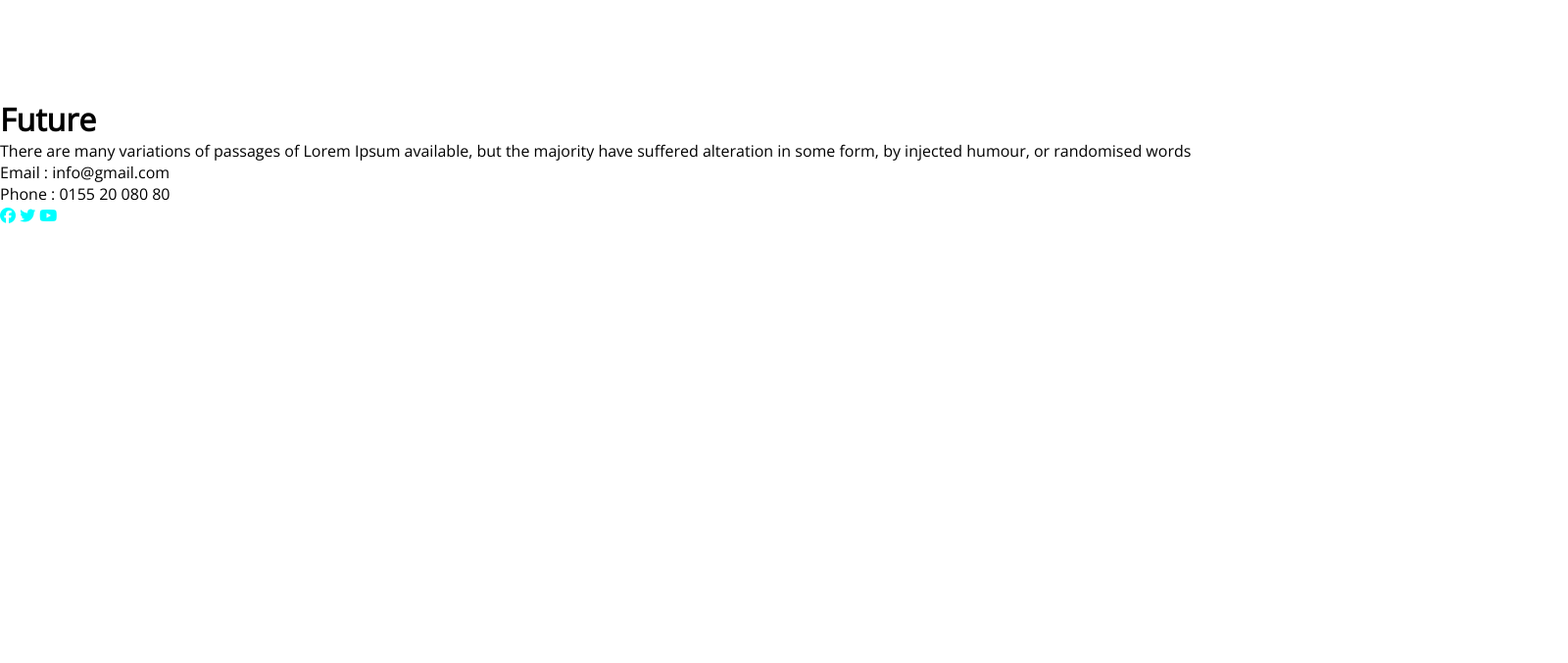
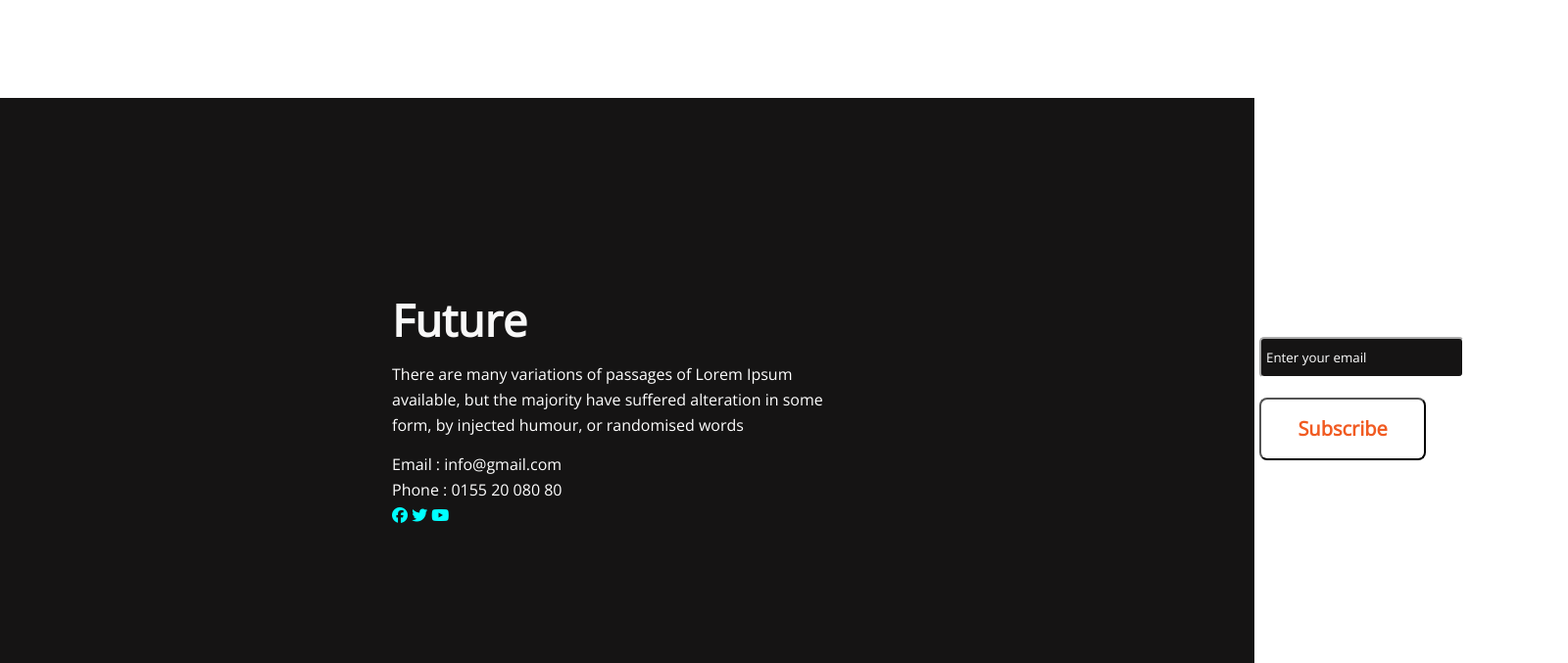
Before and after one commit to MUNNNAPRODHAN/First-Assingment, a plain HTML site: page index.html in a window 1280 px wide. Shown: the part 2646-3323 px from the top of the page at 98% size, 1600 px wide, since content can reach past the window. Before the commit the page ends 2877 px from the top, so only its background shows below. Drawn offline with nearby package versions, Linux system fonts and the light colour scheme.

Commit message:
finish footer

```diff
--- a/index.html
+++ b/index.html
@@ -97,19 +97,23 @@
     </section>
     <footer>
         <div class="main-footer">
-        <div>
-            <h1>Future</h1>
-            <p>There are many variations of passages of Lorem Ipsum
-                available, but the majority have suffered alteration in some
+        <div class="fotter-start">
+            <h1 class="fotter-start-head">Future</h1>
+            <p class="fotter-start-para">There are many variations of passages of Lorem Ipsum <br>
+                available, but the majority have suffered alteration in some <br>
                 form, by injected humour, or randomised words</p>
-                <p>Email : info@gmail.com</p>
-                <p>Phone : 0155 20 080 80</p>
+                <p class="text">Email : info@gmail.com</p>
+                <p class="text">Phone : 0155 20 080 80</p>
                 <i class="fa-brands fa-facebook"></i>
                 <i class="fa-brands fa-twitter"></i>
                 <i class="fa-brands fa-youtube"></i>
 
         </div>
-        <div></div>
+        <div class="footer-end">
+            <h3 class="footer-end-head">Subscribe</h3>
+            <input class="email-design" type="text" value="Enter your email"><br>
+            <button class="last-batton">Subscribe</button>
+        </div>
 
     </div>
     </footer>
--- a/styles/style.css
+++ b/styles/style.css
@@ -9,6 +9,7 @@
     background-image: url(../images/banner/banner2.png);
     width: 1600px;
     height: 730px;
+    width: 100%;
 }
 
 .header-description {
@@ -180,10 +181,92 @@ i {
     line-height: 23px;
     text-align: center;
     color: #F15B22;
-    width: 126.5px;
     border: none;
-    padding: 25px 5px 35px 5px;
+    padding: 25px 15px 45px 5px;
     background: #FFFFFF;
-border-radius: 25px;
-margin-left: 20px;
+    border-radius: 25px;
+    margin-left: 20px;
 }
+
+
+/* footer css */
+
+.main-footer {
+    display: flex;
+    background: #151414;
+    width: 1600px;
+    height: 577px;
+    width: 100%;
+}
+
+.fotter-start {
+    padding-left: 400px;
+    padding-top: 200px;
+
+}
+
+.fotter-start-head {
+    width: 148px;
+    height: 53px;
+
+    font-weight: 700;
+    font-size: 45px;
+    line-height: 53px;
+    color: #F8F8F8;
+    margin-bottom: 16px;
+}
+
+.fotter-start-para {
+    color: #FFFFFF;
+    width: 485px;
+    height: 78px;
+    font-weight: 400;
+    font-size: 16px;
+    line-height: 26px;
+    color: #FFFFFF;
+    margin-bottom: 16px;
+}
+
+.text {
+    width: 184px;
+    height: 26px;
+    color: #FFFFFF;
+    width: 184px;
+    height: 26px;
+}
+
+.footer-end-head {
+    width: 123px;
+    height: 29px;
+    font-weight: 600;
+    font-size: 25px;
+    line-height: 29px;
+    color: #FFFFFF;
+    margin-bottom: 15px;
+}
+
+.email-design {
+    background-color: #151414;
+    color: #FFFFFF;
+    border-radius: 5px;
+    border-color: #FFFFFF;
+    padding: 10px 25px 10px 5px;
+    margin-bottom: 20px;
+
+}
+
+
+.last-batton {
+    background: #FFFFFF;
+    border-radius: 8px;
+    width: 170.11px;
+    height: 64px;
+    color: #F15B22;
+    font-size: 20px;
+    font-weight: 600;
+}
+
+.footer-end {
+    padding-left: 400px;
+    padding-top: 200px;
+}
```
